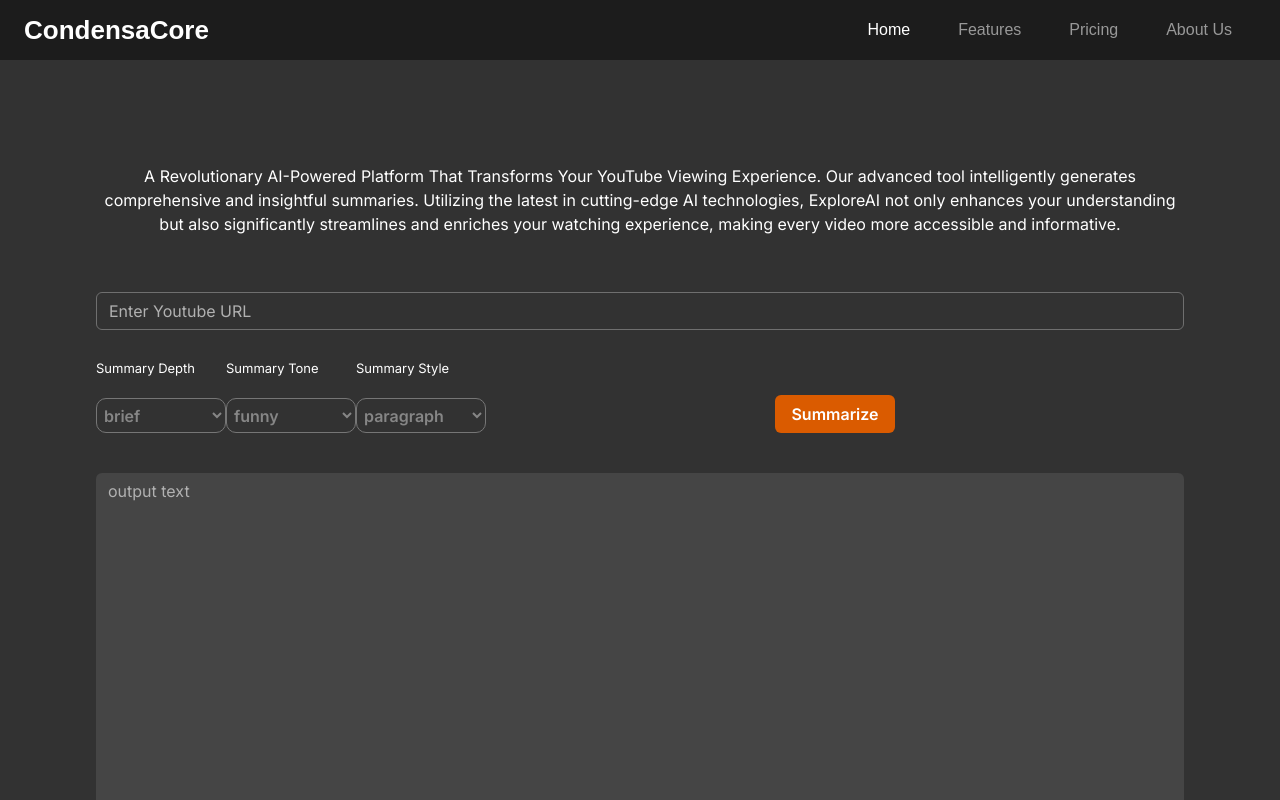
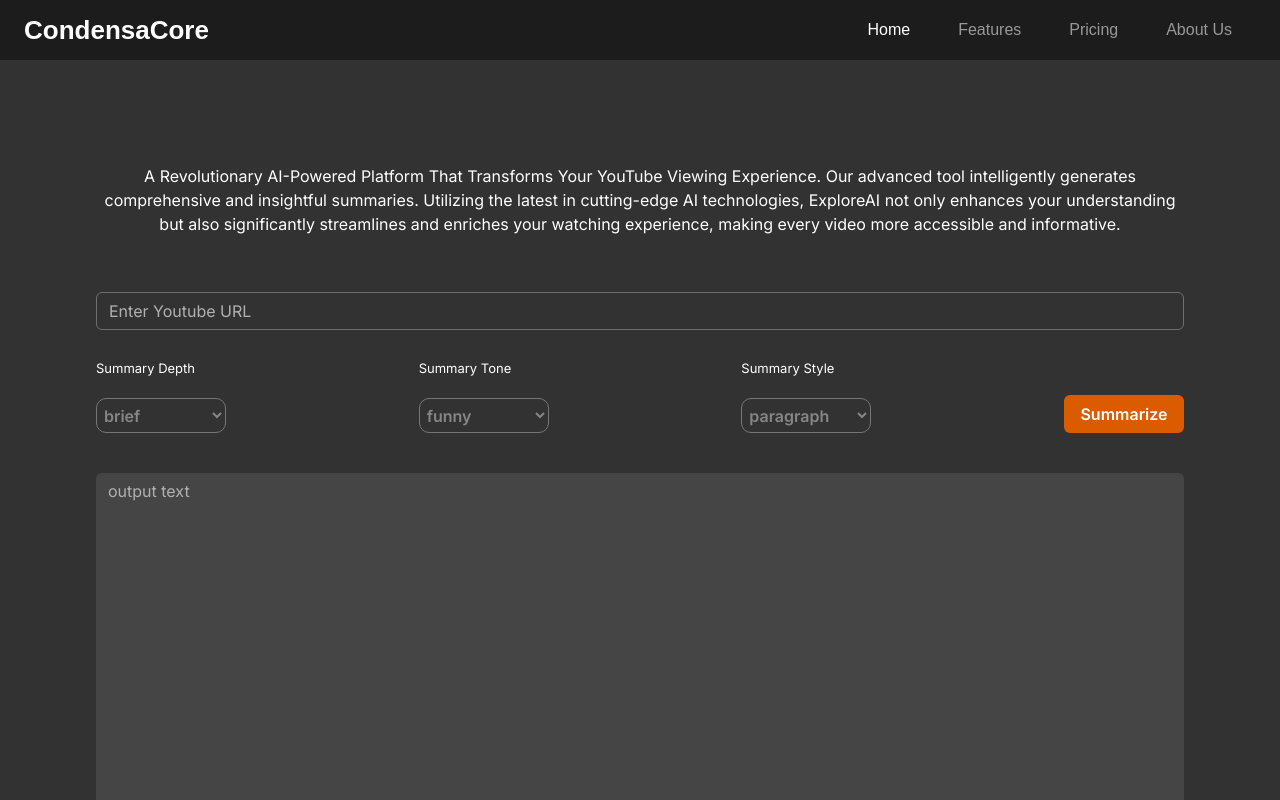
Before and after one commit to EyadAbouKer/YouTube-Summarizer-Generator, a React (Create React App) app: page / in a window 1280 px wide. Shown: the top 800 px of the page. Built offline with nearby package versions, Linux system fonts and the light colour scheme; the HTML template or start-up script is replaced by a standard one; a web font is replaced by a local one.

Commit message:
fixing a small bug

```diff
--- a/src/components/Main-WebPage/Body.css
+++ b/src/components/Main-WebPage/Body.css
@@ -2,3 +2,9 @@
 .label {
     font-size: small;
 }
+
+@media screen and (max-width: 575px) {
+    .submit-button {
+        margin: auto;
+    }
+}
--- a/src/components/Main-WebPage/Body.js
+++ b/src/components/Main-WebPage/Body.js
@@ -118,7 +118,7 @@
               <p className="label">Summary Style</p>
               <DropDownMenu items={styleItems} />
             </div>
-            <div className="mb-3 d-flex flex-column justify-content-end m-auto">
+            <div className="mb-3 d-flex flex-column justify-content-end submit-button">
               <SubmitButton onSubmit={handleSubmit} isDisabled={isDisabled}/>
             </div>
           </div>
```
